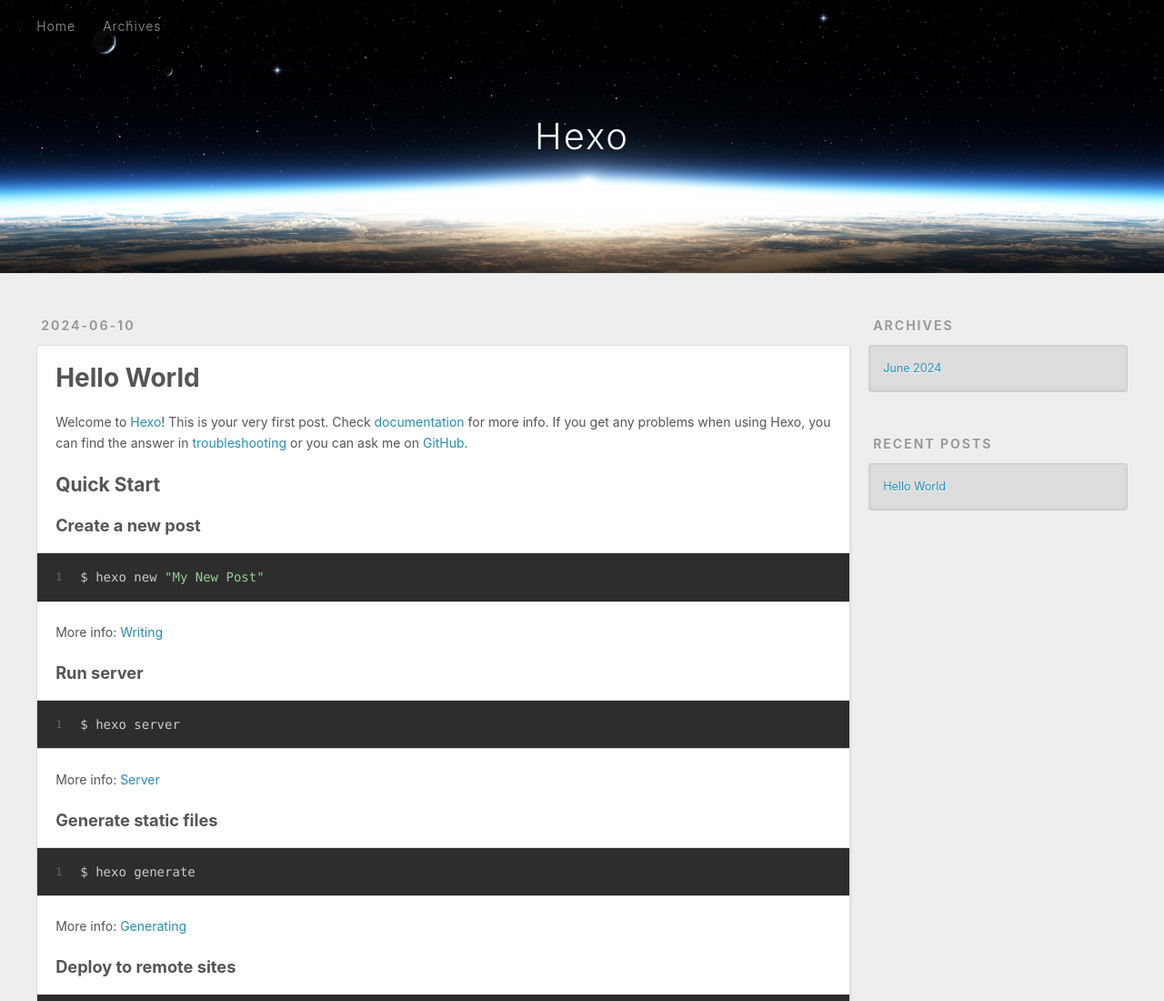
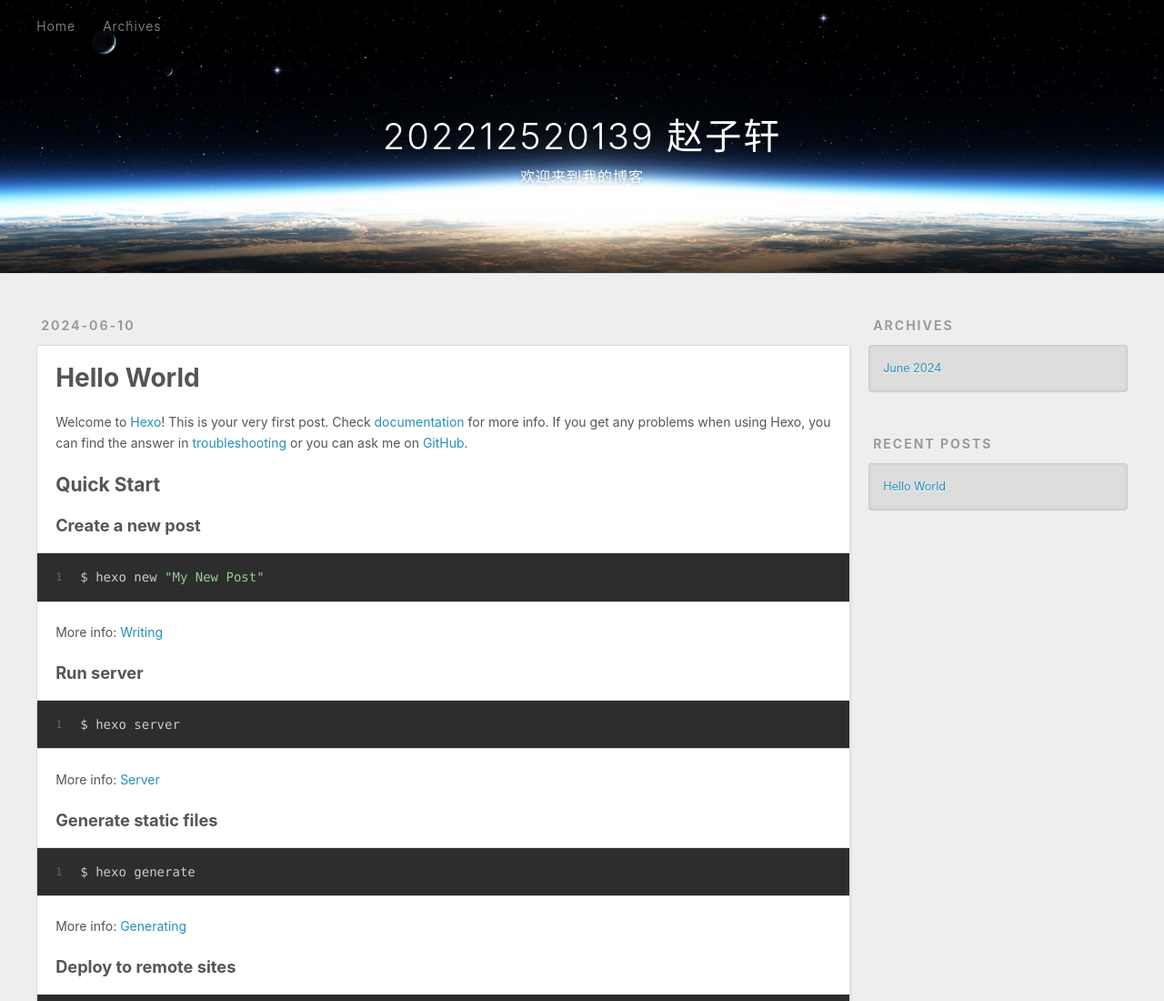
Before and after one commit to zzxsadsa/zzxsadsa.github.io, a plain HTML site: page index.html in a window 1280 px wide. Shown: the top 1100 px of the page at 91% size. Drawn offline with Linux system fonts and the light colour scheme.

Commit message:
Site updated: 2024-06-10 20:44:09

```diff
--- a/index.html
+++ b/index.html
@@ -4,17 +4,17 @@
   <meta charset="utf-8">
 
 
-  <title>Hexo</title>
+  <title>202212520139 赵子轩</title>
   <meta name="viewport" content="width=device-width, initial-scale=1, shrink-to-fit=no">
   <meta property="og:type" content="website">
-<meta property="og:title" content="Hexo">
+<meta property="og:title" content="202212520139 赵子轩">
 <meta property="og:url" content="http://example.com/index.html">
-<meta property="og:site_name" content="Hexo">
+<meta property="og:site_name" content="202212520139 赵子轩">
 <meta property="og:locale" content="en_US">
 <meta property="article:author" content="John Doe">
 <meta name="twitter:card" content="summary">
 
-    <link rel="alternate" href="/atom.xml" title="Hexo" type="application/atom+xml">
+    <link rel="alternate" href="/atom.xml" title="202212520139 赵子轩" type="application/atom+xml">
 
 
     <link rel="shortcut icon" href="/favicon.png">
@@ -39,8 +39,12 @@
   <div id="header-outer" class="outer">
     <div id="header-title" class="inner">
       <h1 id="logo-wrap">
-        <a href="/" id="logo">Hexo</a>
+        <a href="/" id="logo">202212520139 赵子轩</a>
       </h1>
+
+        <h2 id="subtitle-wrap">
+          <a href="/" id="subtitle">欢迎来到我的博客</a>
+        </h2>
 
     </div>
     <div id="header-inner" class="inner">
@@ -108,7 +112,7 @@
 
     </div>
     <footer class="article-footer">
-      <a data-url="http://example.com/2024/06/10/hello-world/" data-id="clx8w697a0000e8b73cvb3ays" data-title="Hello World" class="article-share-link"><span class="fa fa-share">Share</span></a>
+      <a data-url="http://example.com/2024/06/10/hello-world/" data-id="clx8yst7f000010b734ukhesh" data-title="Hello World" class="article-share-link"><span class="fa fa-share">Share</span></a>
 
 
 
```
Also changed, not shown: 2024/06/10/hello-world/index.html (+9 -5 lines), archives/2024/06/index.html (+9 -5 lines), archives/2024/index.html (+9 -5 lines), archives/index.html (+9 -5 lines).
